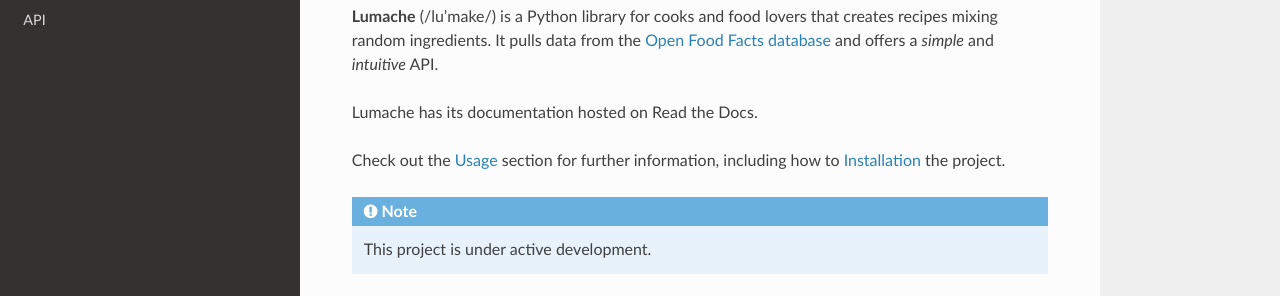
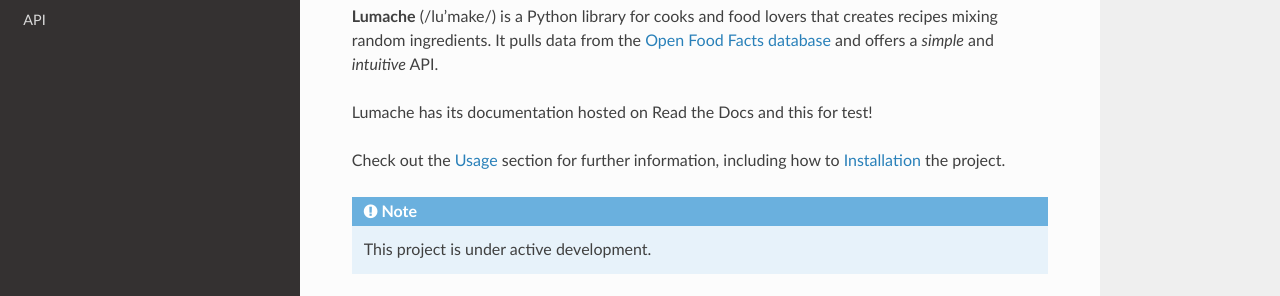
Before and after one commit to ghasemiegh/test_docstrings, a Sphinx documentation site: the page built from docs/source/index.rst, in a window 1280 px wide. Shown: the part 155-451 px from the top of the page. Built offline with Sphinx 7.4.7 and the Read the Docs theme 2.0.0, drawn with Linux system fonts in a browser that asks for light colours.

Commit message:
Update index.rst

```diff
--- a/docs/source/index.rst
+++ b/docs/source/index.rst
@@ -6,7 +6,7 @@ that creates recipes mixing random ingredients.
 It pulls data from the `Open Food Facts database <https://world.openfoodfacts.org/>`_
 and offers a *simple* and *intuitive* API.
 
-Lumache has its documentation hosted on Read the Docs.
+Lumache has its documentation hosted on Read the Docs and this for test!
 
 Check out the :doc:`usage` section for further information, including
 how to :ref:`installation` the project.
```
